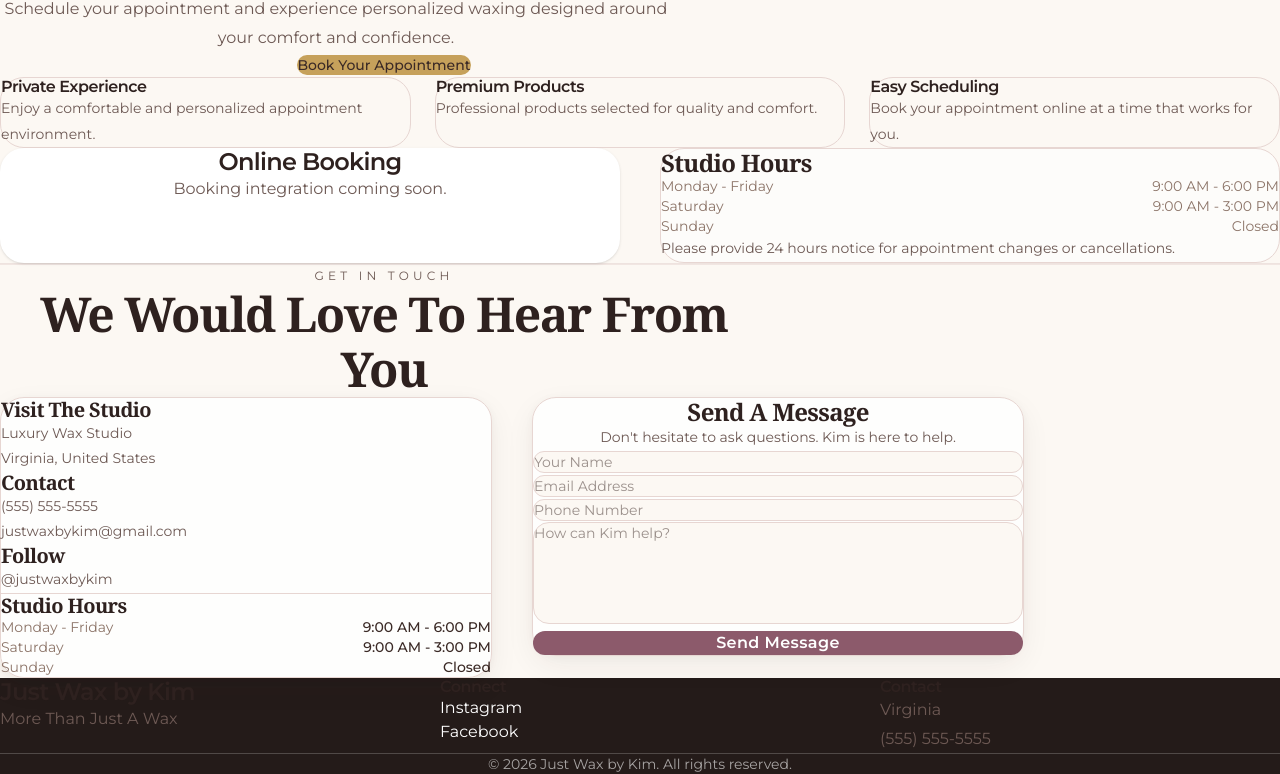
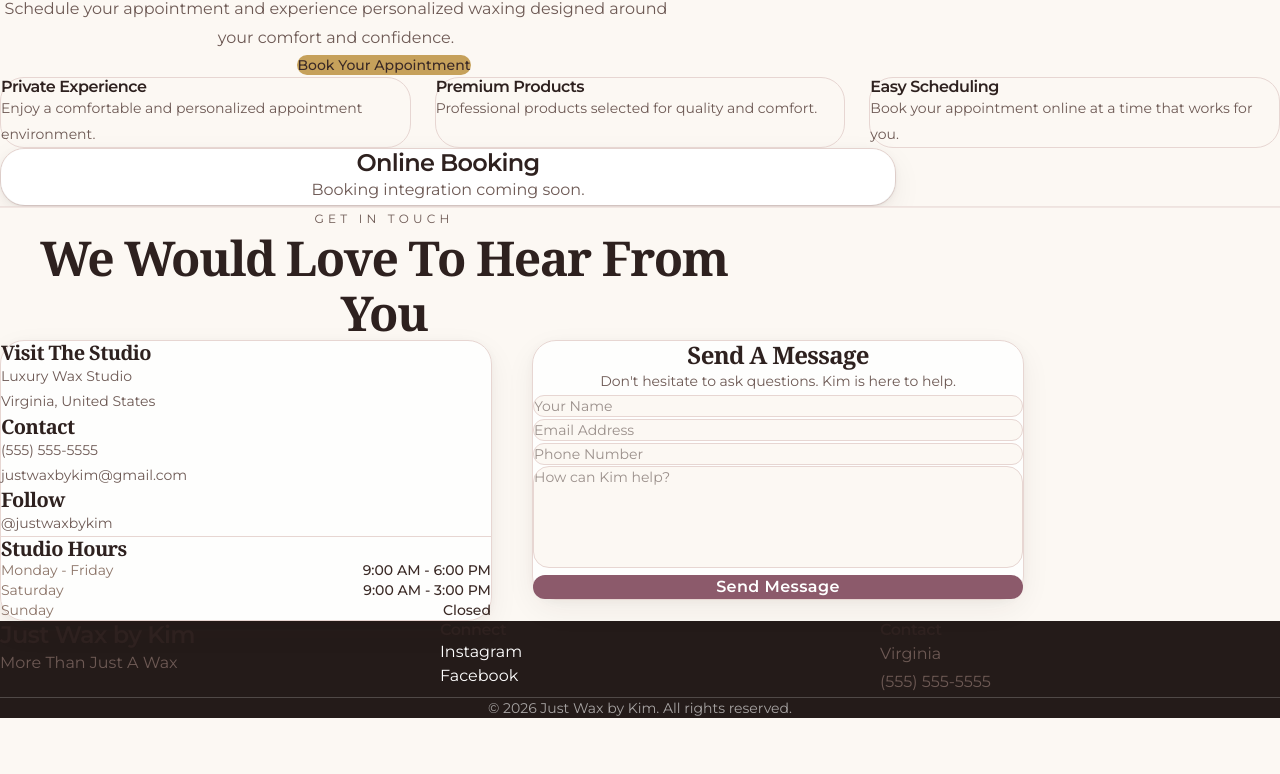
Before and after one commit to kevin-phan-25/just-wax-by-kim, a Next.js app: page / in a window 1280 px wide. Shown: the part 3677-4451 px from the top of the page. After the commit the page ends 4395 px from the top, so only its background shows below. Built offline with nearby package versions, Linux system fonts and the light colour scheme; a web font is replaced by a local one.

Commit message:
Update Booking.tsx

```diff
--- a/features/booking/Booking.tsx
+++ b/features/booking/Booking.tsx
@@ -9,8 +9,9 @@
  * - July 28, 2026
  *   - Unified background with Hero
  *   - Removed ivory override
- *   - Added luxury section border
- *   - Updated spacing hierarchy
+ *   - Removed duplicate Studio Hours
+ *   - Simplified booking flow
+ *   - Improved spacing hierarchy
  *
  * -----------------------------------------------------------------------------
  */
@@ -25,12 +26,6 @@ import BookingCTA from "./BookingCTA";
 import BookingBenefits from "./BookingBenefits";
 
 import BookingWidget from "./BookingWidget";
-
-
-import {
-  businessHours,
-  cancellationPolicy
-} from "./booking.data";
 
 
 
@@ -63,6 +58,8 @@ export default function Booking() {
       >
 
 
+
+
         {/* Header */}
 
         <div
@@ -74,6 +71,7 @@ export default function Booking() {
           "
 
         >
+
 
 
           <p
@@ -90,6 +88,7 @@ export default function Booking() {
             {BOOKING_CONFIG.eyebrow}
 
           </p>
+
 
 
 
@@ -113,6 +112,7 @@ export default function Booking() {
 
 
 
+
           <p
 
             className="
@@ -132,6 +132,7 @@ export default function Booking() {
 
 
 
+
           <div
 
             className="
@@ -145,7 +146,13 @@ export default function Booking() {
           </div>
 
 
+
+
         </div>
+
+
+
+
 
 
 
@@ -170,26 +177,20 @@ export default function Booking() {
 
 
 
-        {/* Booking + Hours */}
+
+
+
+        {/* Booking Widget */}
 
         <div
 
           className="
             mt-16
-            grid
-            gap-10
-            md:grid-cols-2
+            mx-auto
+            max-w-4xl
           "
 
         >
-
-
-
-          <BookingWidget />
-
-
-
-
 
           <div
 
@@ -199,106 +200,24 @@ export default function Booking() {
               border-brand-border
               bg-white/60
               p-8
+              shadow-luxury
             "
 
           >
 
+            <BookingWidget />
+
+          </div>
 
 
-            <h3
-
-              className="
-                font-serif
-                text-2xl
-                text-brand-espresso
-              "
-
-            >
-
-              Studio Hours
-
-            </h3>
+        </div>
 
 
 
 
 
-            <div
+      </div>
 
-              className="
-                mt-6
-                space-y-4
-              "
-
-            >
-
-              {
-                businessHours.map((item)=>(
-
-                  <div
-
-                    key={item.day}
-
-                    className="
-                      flex
-                      justify-between
-                      text-sm
-                      text-brand-taupe
-                    "
-
-                  >
-
-                    <span>
-
-                      {item.day}
-
-                    </span>
-
-
-
-                    <span>
-
-                      {item.hours}
-
-                    </span>
-
-
-                  </div>
-
-
-                ))
-              }
-
-            </div>
-
-
-
-
-
-            <p
-
-              className="
-                mt-8
-                text-sm
-                text-brand-taupe
-              "
-
-            >
-
-              {cancellationPolicy}
-
-            </p>
-
-
-
-          </div>
-
-
-
-        </div>
-
-
-      </div>
 
 
     </section>
```
